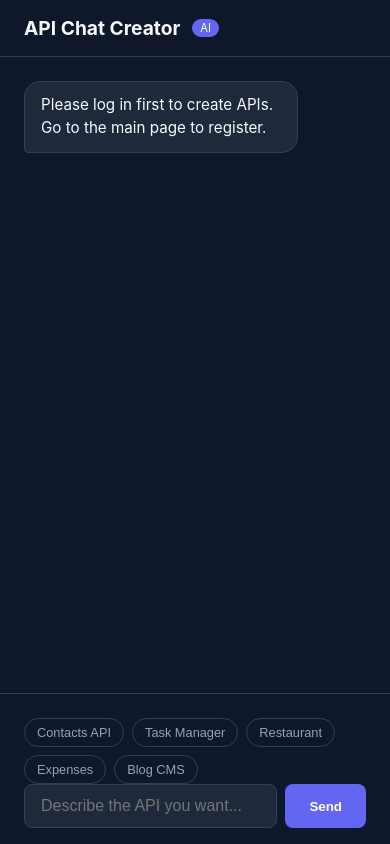
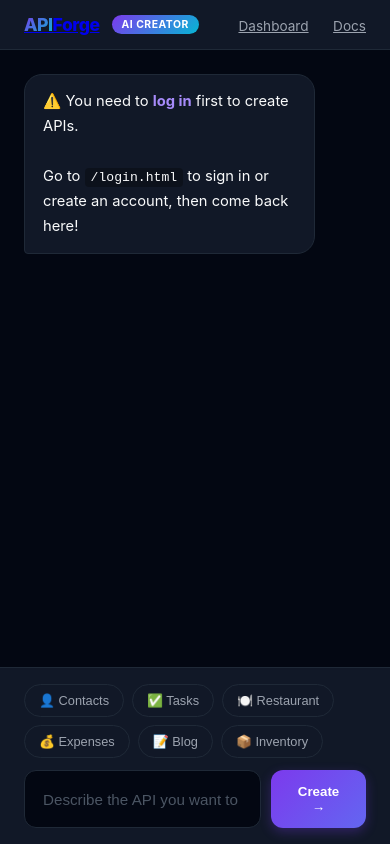
Before and after one commit to kepabilbao67-bot/api-generate.js, a website: page public/chat.html in a window 390 px wide. Drawn offline with Linux system fonts and the light colour scheme.

Commit message:
design: Premium chat page + marketplace improvements
CHAT PAGE REDESIGN:
- Premium dark theme matching rest of the app
- Typing indicator animation (3 bouncing dots)
- Message animations (fade in from below)
- Gradient user bubbles (purple)
- Loading state on send button
- 6 suggestion pills with icons
- Header with logo + badge 'AI CREATOR'
- Navigation links in header (Dashboard, Docs)
- Better error handling (shows login prompt if not authenticated)
- Auto-focus input after sending
- Responsive design

```diff
--- a/public/chat.html
+++ b/public/chat.html
@@ -3,52 +3,71 @@
 <head>
   <meta charset="UTF-8">
   <meta name="viewport" content="width=device-width, initial-scale=1.0">
-  <title>API Chat Creator - APIForge</title>
+  <title>AI API Creator - APIForge</title>
   <style>
     *{margin:0;padding:0;box-sizing:border-box}
-    :root{--primary:#6366f1;--bg:#0f172a;--bg-card:#1e293b;--text:#f8fafc;--text-muted:#94a3b8;--border:#334155;--success:#10b981}
-    body{font-family:-apple-system,BlinkMacSystemFont,'Segoe UI',sans-serif;background:var(--bg);color:var(--text);height:100vh;display:flex;flex-direction:column}
-    .header{padding:16px 24px;border-bottom:1px solid var(--border);display:flex;align-items:center;gap:12px}
-    .header h1{font-size:1.2rem;font-weight:700}
-    .header .badge{background:var(--primary);color:white;padding:2px 8px;border-radius:10px;font-size:0.7rem}
-    .chat-container{flex:1;overflow-y:auto;padding:24px;max-width:800px;margin:0 auto;width:100%}
-    .message{margin-bottom:16px;display:flex;gap:12px}
+    :root{--primary:#7c3aed;--primary-light:#a78bfa;--accent:#06b6d4;--bg:#030712;--bg-card:#111827;--bg-elevated:#1f2937;--text:#f9fafb;--text-muted:#9ca3af;--border:#1f2937;--success:#10b981}
+    body{font-family:'Inter',-apple-system,sans-serif;background:var(--bg);color:var(--text);height:100vh;display:flex;flex-direction:column}
+    .header{padding:14px 24px;border-bottom:1px solid var(--border);display:flex;align-items:center;justify-content:space-between;background:var(--bg-card)}
+    .header-left{display:flex;align-items:center;gap:12px}
+    .header .logo{font-size:1.1rem;font-weight:800;letter-spacing:-0.5px}
+    .header .logo span{background:linear-gradient(135deg,var(--primary),var(--accent));-webkit-background-clip:text;-webkit-text-fill-color:transparent}
+    .header .badge{background:linear-gradient(135deg,var(--primary),var(--accent));color:white;padding:3px 10px;border-radius:100px;font-size:0.65rem;font-weight:700;letter-spacing:0.5px}
+    .header-links a{color:var(--text-muted);font-size:0.85rem;margin-left:20px}
+    .header-links a:hover{color:var(--text)}
+    .chat-container{flex:1;overflow-y:auto;padding:24px;max-width:750px;margin:0 auto;width:100%}
+    .message{margin-bottom:20px;display:flex;gap:12px;animation:fadeIn 0.3s}
+    @keyframes fadeIn{from{opacity:0;transform:translateY(8px)}to{opacity:1;transform:translateY(0)}}
     .message.user{justify-content:flex-end}
-    .message.user .bubble{background:var(--primary);border-radius:16px 16px 4px 16px}
-    .message.assistant .bubble{background:var(--bg-card);border:1px solid var(--border);border-radius:16px 16px 16px 4px}
-    .bubble{padding:12px 16px;max-width:80%;line-height:1.5;font-size:0.95rem;white-space:pre-wrap}
-    .bubble code{background:rgba(0,0,0,0.3);padding:2px 6px;border-radius:4px;font-size:0.85rem}
-    .input-area{padding:16px 24px;border-top:1px solid var(--border);max-width:800px;margin:0 auto;width:100%}
-    .input-row{display:flex;gap:8px}
-    .input-row input{flex:1;padding:12px 16px;border-radius:8px;border:1px solid var(--border);background:var(--bg-card);color:var(--text);font-size:1rem;outline:none}
+    .message.user .bubble{background:linear-gradient(135deg,var(--primary),#6366f1);border-radius:18px 18px 4px 18px;color:white}
+    .message.bot .bubble{background:var(--bg-card);border:1px solid var(--border);border-radius:18px 18px 18px 4px}
+    .bubble{padding:14px 18px;max-width:85%;line-height:1.7;font-size:0.92rem;white-space:pre-wrap;word-wrap:break-word}
+    .bubble code{background:rgba(0,0,0,0.3);padding:2px 6px;border-radius:4px;font-size:0.82rem;font-family:'JetBrains Mono',monospace}
+    .bubble b,.bubble strong{color:var(--primary-light)}
+    .typing{padding:14px 18px;background:var(--bg-card);border:1px solid var(--border);border-radius:18px;display:inline-block;margin-bottom:20px}
+    .typing span{display:inline-block;width:8px;height:8px;border-radius:50%;background:var(--text-muted);margin:0 2px;animation:bounce 1.4s infinite}
+    .typing span:nth-child(2){animation-delay:0.2s}
+    .typing span:nth-child(3){animation-delay:0.4s}
+    @keyframes bounce{0%,80%,100%{transform:translateY(0)}40%{transform:translateY(-6px)}}
+    .input-area{padding:16px 24px;border-top:1px solid var(--border);background:var(--bg-card);max-width:750px;margin:0 auto;width:100%}
+    .suggestions{display:flex;gap:8px;margin-bottom:12px;flex-wrap:wrap}
+    .suggestions button{padding:8px 14px;border-radius:100px;border:1px solid var(--border);background:transparent;color:var(--text-muted);font-size:0.8rem;cursor:pointer;transition:all 0.2s}
+    .suggestions button:hover{border-color:var(--primary);color:var(--primary-light);background:rgba(124,58,237,0.05)}
+    .input-row{display:flex;gap:10px}
+    .input-row input{flex:1;padding:14px 18px;border-radius:12px;border:1px solid var(--border);background:var(--bg);color:var(--text);font-size:0.95rem;outline:none;transition:border 0.2s}
     .input-row input:focus{border-color:var(--primary)}
-    .input-row button{padding:12px 24px;border-radius:8px;background:var(--primary);color:white;border:none;font-weight:600;cursor:pointer}
-    .input-row button:hover{background:#4f46e5}
-    .typing{color:var(--text-muted);font-style:italic;padding:8px 16px}
-    .suggestions{display:flex;gap:8px;margin-top:8px;flex-wrap:wrap}
-    .suggestions button{padding:6px 12px;border-radius:16px;border:1px solid var(--border);background:transparent;color:var(--text-muted);font-size:0.8rem;cursor:pointer}
-    .suggestions button:hover{border-color:var(--primary);color:var(--primary)}
+    .input-row input::placeholder{color:#4b5563}
+    .input-row button{padding:14px 24px;border-radius:12px;background:linear-gradient(135deg,var(--primary),#6366f1);color:white;border:none;font-weight:700;cursor:pointer;transition:all 0.2s;box-shadow:0 4px 12px rgba(124,58,237,0.3)}
+    .input-row button:hover{transform:translateY(-1px);box-shadow:0 6px 20px rgba(124,58,237,0.4)}
+    .input-row button:disabled{opacity:0.5;cursor:not-allowed;transform:none}
   </style>
 </head>
 <body>
   <div class="header">
-    <h1>API Chat Creator</h1>
-    <span class="badge">AI</span>
+    <div class="header-left">
+      <a href="/" class="logo"><span>API</span>Forge</a>
+      <span class="badge">AI CREATOR</span>
+    </div>
+    <div class="header-links">
+      <a href="/dashboard.html">Dashboard</a>
+      <a href="/docs.html">Docs</a>
+    </div>
   </div>
 
   <div class="chat-container" id="chat"></div>
 
   <div class="input-area">
     <div class="suggestions" id="suggestions">
-      <button onclick="sendSuggestion('I need a contacts API')">Contacts API</button>
-      <button onclick="sendSuggestion('Create a task manager API')">Task Manager</button>
-      <button onclick="sendSuggestion('API for restaurant with menu and reservations')">Restaurant</button>
-      <button onclick="sendSuggestion('Expense tracker API')">Expenses</button>
-      <button onclick="sendSuggestion('Blog API with posts and comments')">Blog CMS</button>
+      <button onclick="sendSuggestion('contacts API with name, email, phone, company')">👤 Contacts</button>
+      <button onclick="sendSuggestion('task manager with title, priority, status, due date')">✅ Tasks</button>
+      <button onclick="sendSuggestion('restaurant API with menu, reservations, reviews')">🍽️ Restaurant</button>
+      <button onclick="sendSuggestion('expense tracker with amount, category, date')">💰 Expenses</button>
+      <button onclick="sendSuggestion('blog API with posts, comments, categories')">📝 Blog</button>
+      <button onclick="sendSuggestion('inventory API with products, stock, suppliers')">📦 Inventory</button>
     </div>
     <div class="input-row">
-      <input type="text" id="input" placeholder="Describe the API you want..." onkeypress="if(event.key==='Enter')send()">
-      <button onclick="send()">Send</button>
+      <input type="text" id="input" placeholder="Describe the API you want to create..." onkeypress="if(event.key==='Enter')send()">
+      <button onclick="send()" id="send-btn">Create →</button>
     </div>
   </div>
 
@@ -56,17 +75,35 @@
     const API = '/api/v1/chat';
     const token = localStorage.getItem('apiforge_token');
     let sessionId = null;
+    let sending = false;
 
     function addMessage(role, text) {
       const chat = document.getElementById('chat');
       const div = document.createElement('div');
-      div.className = `message ${role}`;
-      div.innerHTML = `<div class="bubble">${text.replace(/\n/g, '<br>').replace(/`([^`]+)`/g, '<code>$1</code>').replace(/\*\*([^*]+)\*\*/g, '<strong>$1</strong>')}</div>`;
+      div.className = 'message ' + role;
+      div.innerHTML = '<div class="bubble">' + text.replace(/\n/g, '<br>').replace(/`([^`]+)`/g, '<code>$1</code>').replace(/\*\*([^*]+)\*\*/g, '<strong>$1</strong>') + '</div>';
+      chat.appendChild(div);
+      chat.scrollTop = chat.scrollHeight;
+      return div;
+    }
+
+    function showTyping() {
+      const chat = document.getElementById('chat');
+      const div = document.createElement('div');
+      div.className = 'message bot';
+      div.id = 'typing';
+      div.innerHTML = '<div class="typing"><span></span><span></span><span></span></div>';
       chat.appendChild(div);
       chat.scrollTop = chat.scrollHeight;
     }
 
+    function hideTyping() {
+      const el = document.getElementById('typing');
+      if (el) el.remove();
+    }
+
     async function send() {
+      if (sending) return;
       const input = document.getElementById('input');
       const msg = input.value.trim();
       if (!msg) return;
@@ -74,24 +111,35 @@
       input.value = '';
       addMessage('user', msg);
       document.getElementById('suggestions').style.display = 'none';
+      sending = true;
+      document.getElementById('send-btn').disabled = true;
+      showTyping();
 
       try {
         const res = await fetch(API, {
           method: 'POST',
-          headers: { 'Content-Type': 'application/json', 'Authorization': `Bearer ${token}` },
+          headers: { 'Content-Type': 'application/json', 'Authorization': 'Bearer ' + token },
           body: JSON.stringify({ message: msg, sessionId }),
         });
         const data = await res.json();
+        hideTyping();
 
         if (data.success) {
           sessionId = data.sessionId;
-          addMessage('assistant', data.reply);
+          addMessage('bot', data.reply);
+          if (data.api) {
+            addMessage('bot', '🎉 **Your API is live!**\n\n🔗 URL: `' + data.api.baseUrl + '`\n🔑 Key: `' + data.api.apiKey + '`\n\nCopy your API key and try it!');
+          }
         } else {
-          addMessage('assistant', `Error: ${data.error}. Make sure you're logged in.`);
+          addMessage('bot', '⚠️ ' + (data.error || 'Something went wrong. Please log in first.'));
         }
       } catch (e) {
-        addMessage('assistant', 'Connection error. Is the server running?');
+        hideTyping();
+        addMessage('bot', '⚠️ Connection error. Make sure you are logged in.');
       }
+      sending = false;
+      document.getElementById('send-btn').disabled = false;
+      input.focus();
     }
 
     function sendSuggestion(text) {
@@ -99,11 +147,11 @@
       send();
     }
 
-    // Initial greeting
+    // Initial
     if (!token) {
-      addMessage('assistant', 'Please log in first to create APIs. Go to the main page to register.');
+      addMessage('bot', '⚠️ You need to **log in** first to create APIs.\n\nGo to `/login.html` to sign in or create an account, then come back here!');
     } else {
-      addMessage('assistant', "Hey! I'm your API assistant. Describe what you need and I'll create it instantly.\n\nExamples:\n• \"I need an API for my clients and their projects\"\n• \"Create a recipe API with ingredients\"\n• \"Expense tracker with categories\"\n\nOr click a suggestion below!");
+      addMessage('bot', 'Hey! 👋 I\'m your AI API creator.\n\nTell me what API you need and I\'ll build it for you **instantly**.\n\nClick a suggestion below or describe in your own words!');
     }
   </script>
 </body>
```
